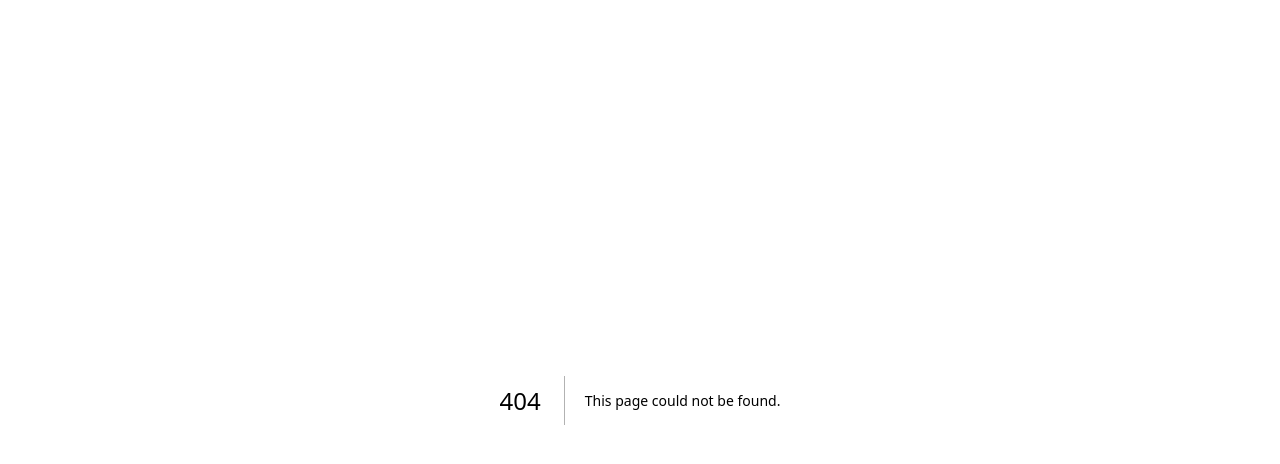
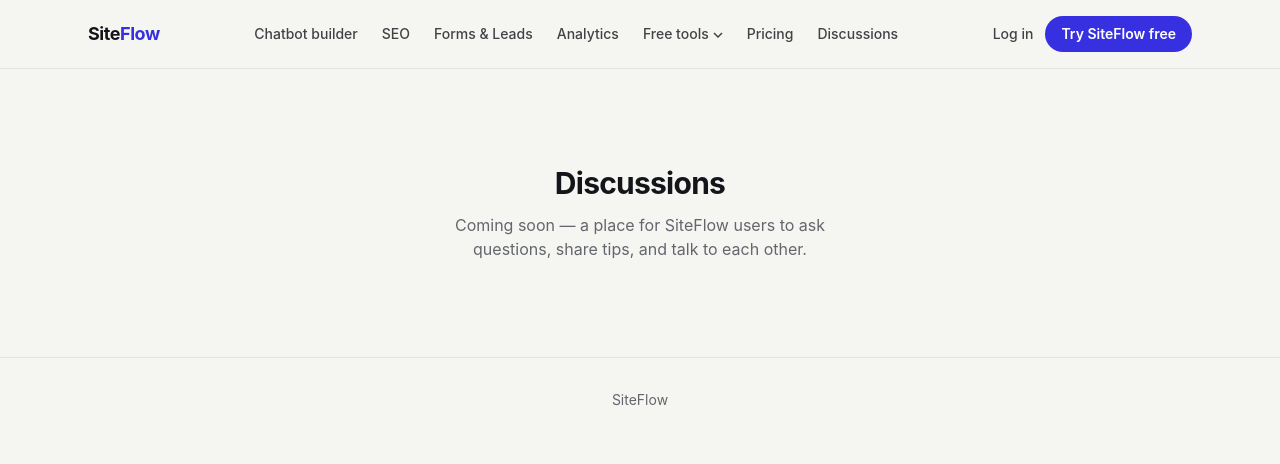
Before and after one commit to sifathassan010-max/siteflow, a Next.js app: page /discussions in a window 1280 px wide. Before the commit this address had no page. Shown: the top 464 px of the page. Built offline with nearby package versions, Linux system fonts and the light colour scheme.

Commit message:
Add files via upload

```diff
--- /dev/null
+++ b/src/app/discussions/page.tsx
@@ -0,0 +1,21 @@
+import Nav from "@/components/nav";
+
+export default function DiscussionsPage() {
+  return (
+    <div className="min-h-screen">
+      <Nav />
+      <main className="mx-auto flex max-w-3xl flex-col items-center px-6 py-24 text-center">
+        <h1 className="text-3xl font-bold tracking-tight">Discussions</h1>
+        <p className="mt-3 max-w-md text-slate">
+          Coming soon — a place for SiteFlow users to ask questions, share
+          tips, and talk to each other.
+        </p>
+      </main>
+      <footer className="border-t border-line py-8">
+        <div className="mx-auto max-w-6xl px-6 text-center text-sm text-slate">
+          SiteFlow
+        </div>
+      </footer>
+    </div>
+  );
+}
```
